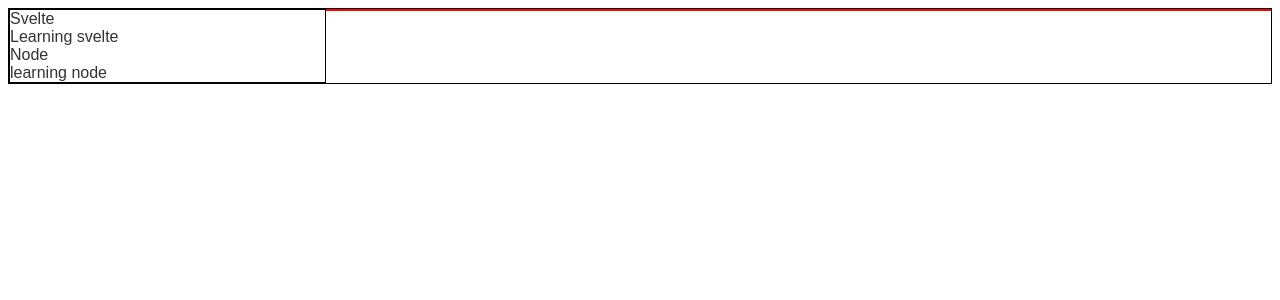
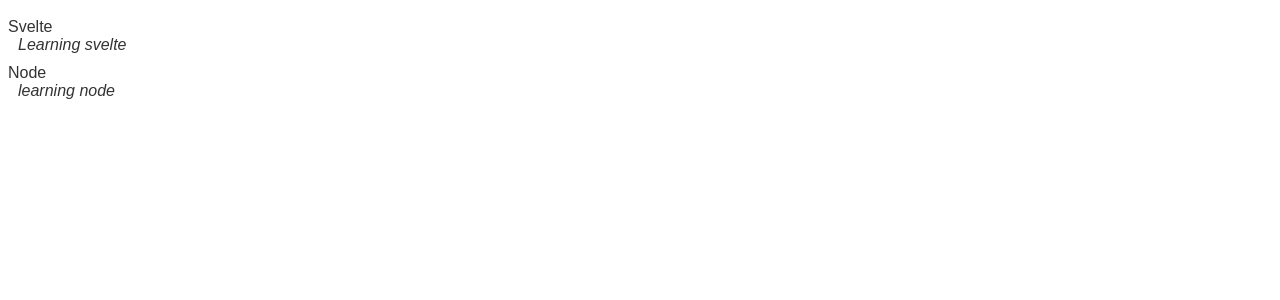
Before and after one commit to jlmelis/learning-tracks, a Svelte app: page / in a window 1280 px wide. Shown: the top 300 px of the page. Built offline with nearby package versions, Linux system fonts and the light colour scheme.

Commit message:
Removing borders, add some basic style to summary

```diff
--- a/src/App.svelte
+++ b/src/App.svelte
@@ -12,19 +12,16 @@
     	display: flex;
 		align-items: flex-start;
 		justify-content: left;
-    	border: 1px solid black;
 	}
 
 	.trackList {
 		justify-content:left;
 		width: 25%;
-		border: 1px solid black;
 	}
 
 	.trackDetail {
 		justify-content: right;
 		width: 75%;
-		border: 1px solid red;
 	}
 </style>
 
--- a/src/components/TrackSummary.svelte
+++ b/src/components/TrackSummary.svelte
@@ -3,9 +3,20 @@
     export let description;
 </script>
 
-<div on:click>
+<style>
+    .summary {
+        margin-top: 10px;
+    }
+
+    .desription {
+        margin-left: 10px;
+        font-style: italic;
+    }
+</style>
+
+<div class="summary" on:click>
     <span>{name}</span>
-    <div>
+    <div class="desription">
         {description}
     </div>
 
```
Also changed, not shown: public/build/bundle.css, public/build/bundle.js, 2 other files (tests, documents, lock files or other folders).
